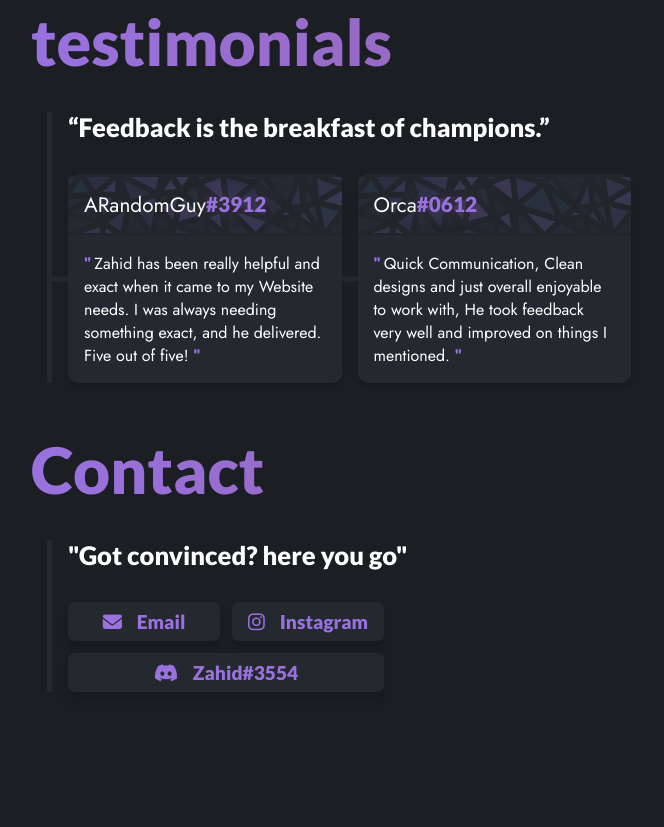
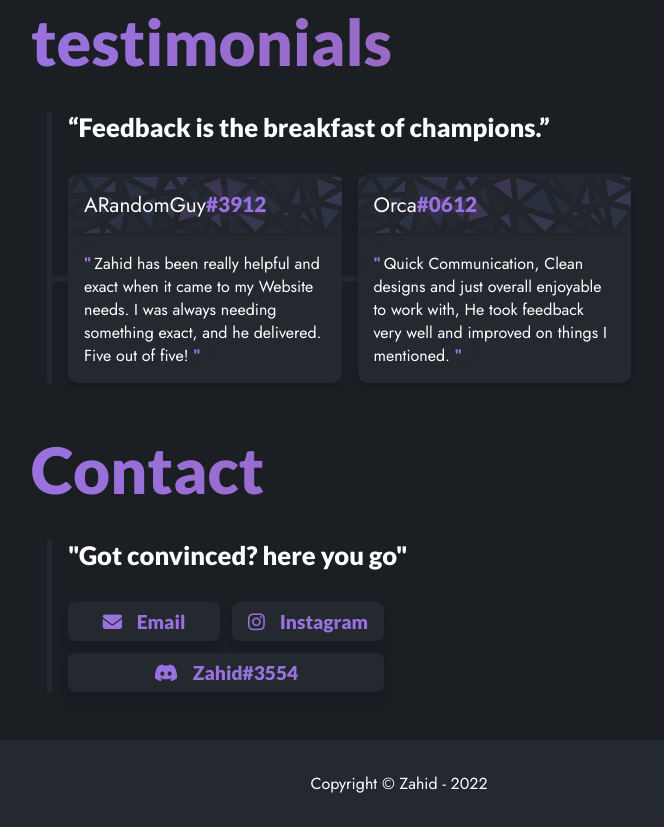
Before and after one commit to Zahide4/zahide4.github.io, a website: page index.html in a window 1280 px wide. Shown: the part 1552-2379 px from the top of the page, without its empty margins (241-905 px from the left). Before the commit the page ends 2292 px from the top, so only its background shows below. Drawn offline with nearby package versions, Linux system fonts and the light colour scheme; animation ran at ten frames a second.

Commit message:
added footer

```diff
--- a/index.html
+++ b/index.html
@@ -349,6 +349,7 @@
             </div>
 
         </div>
+        <div class="footer">Copyright © Zahid - 2022</div>
         <script src="https://unpkg.com/aos@2.3.1/dist/aos.js">
         </script>
         <script src="./typed.js"></script>
--- a/style.css
+++ b/style.css
@@ -591,6 +591,14 @@ input {
     padding: 1rem;
 }
 
+.footer{
+    width: 100vw;
+    text-align: center;
+    background-color: #24292f;
+    padding: 2rem;
+    color: white;
+}
+
 @media only screen and (max-width: 900px) {
 
     .features {}
```
